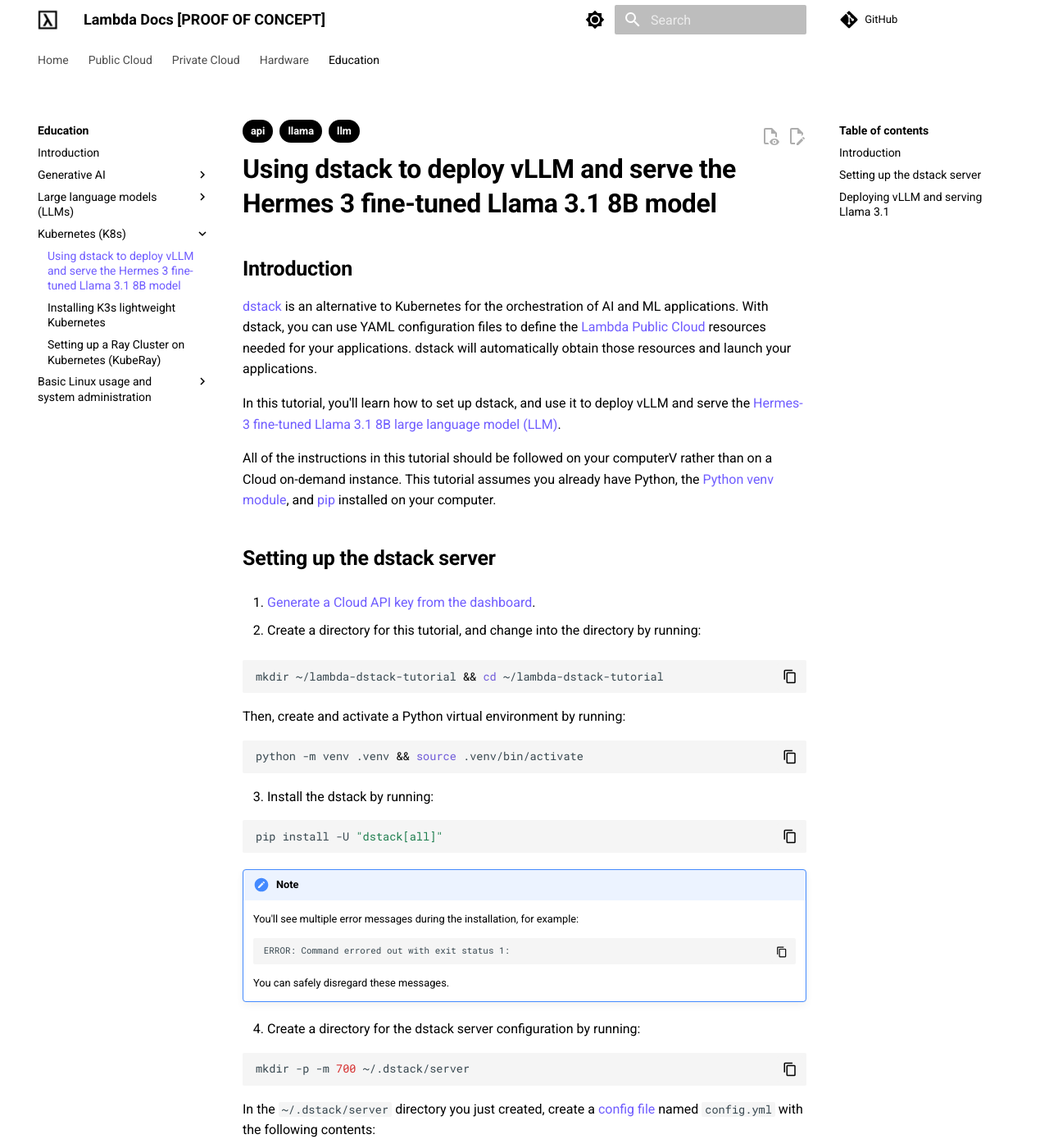
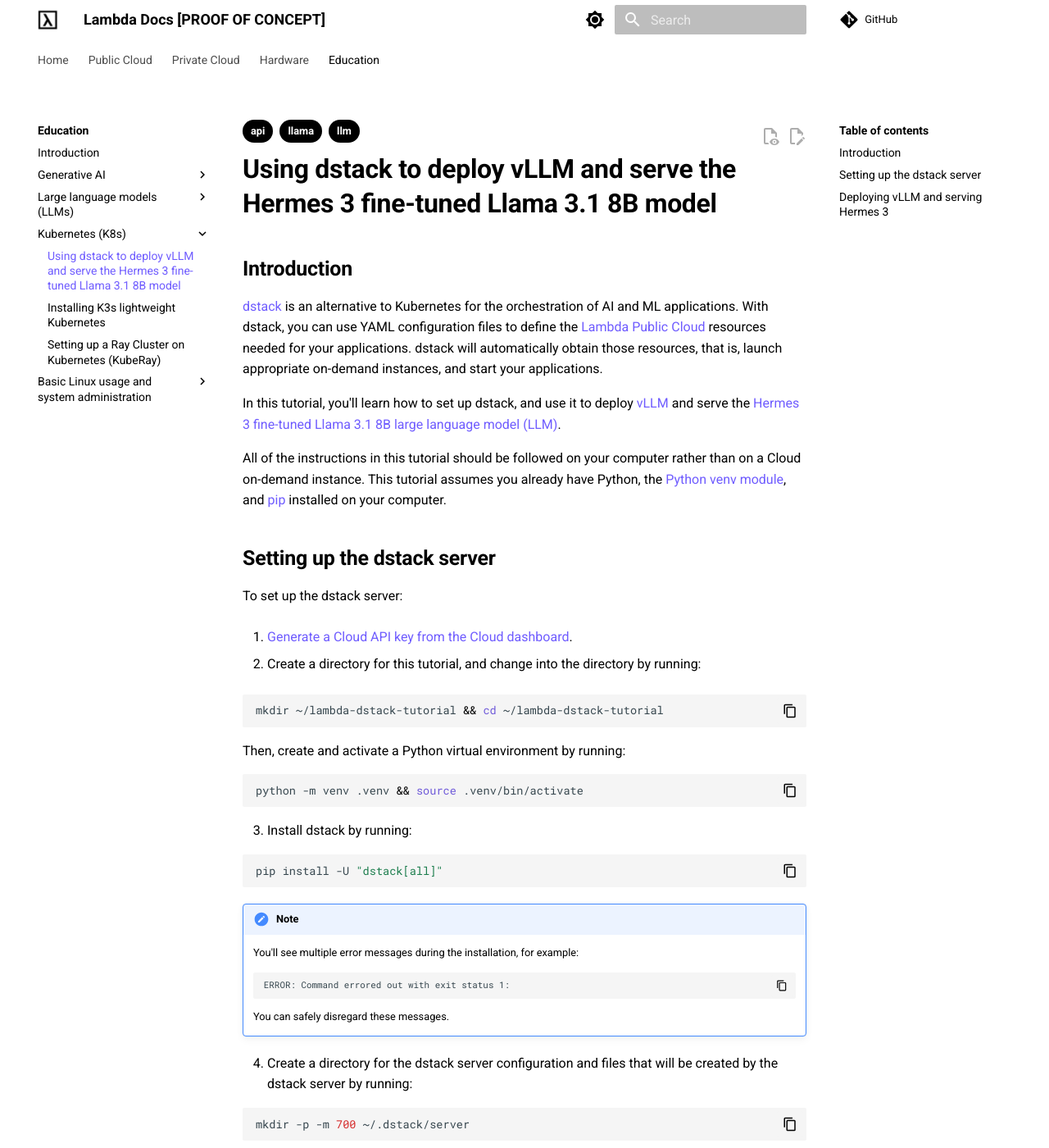
Before and after one commit to cbrownstein-lambda/lambda-docs-mkdocs, an MkDocs documentation site: the page built from docs/education/kubernetes/dstack-vllm-llama-3-1.md, in a window 1280 px wide and 1400 px high. Shown: the whole window at 82% size. Built offline with MkDocs 1.6.1 and Material for MkDocs 9.7.7, drawn with Linux system fonts in a browser that asks for light colours; a script that is not in the unit is left out; comment, search, counter and statistics services are not loaded; some of the changed text lies outside the part shown.

Commit message:
Improve the tutorial

````diff
--- a/docs/education/kubernetes/dstack-vllm-llama-3-1.md
+++ b/docs/education/kubernetes/dstack-vllm-llama-3-1.md
@@ -15,14 +15,14 @@
 orchestration of AI and ML applications. With dstack, you can use YAML
 configuration files to define the [Lambda Public
 Cloud](https://lambdalabs.com/service/gpu-cloud) resources needed for your
-applications. dstack will automatically obtain those resources and launch your
-applications.
+applications. dstack will automatically obtain those resources, that is, launch
+appropriate on-demand instances, and start your applications.
 
-In this tutorial, you'll learn how to set up dstack, and use it to deploy vLLM
-and serve the [Hermes-3 fine-tuned Llama 3.1 8B large language model
-(LLM)](https://nousresearch.com/hermes3/).
+In this tutorial, you'll learn how to set up dstack, and use it to deploy
+[vLLM](https://github.com/vllm-project/vllm) and serve the [Hermes 3 fine-tuned
+Llama 3.1 8B large language model (LLM)](https://nousresearch.com/hermes3/).
 
-All of the instructions in this tutorial should be followed on your computerV
+All of the instructions in this tutorial should be followed on your computer
 rather than on a Cloud on-demand instance. This tutorial assumes you already
 have Python, the [Python venv
 module](https://docs.python.org/3/library/venv.html), and
@@ -30,8 +30,10 @@
 
 ## Setting up the dstack server
 
+To set up the dstack server:
+
 1. [Generate a Cloud API key from the
-   dashboard](https://docs.lambdalabs.com/on-demand-cloud/dashboard#generate-and-delete-api-keys).
+   Cloud dashboard](https://docs.lambdalabs.com/on-demand-cloud/dashboard#generate-and-delete-api-keys).
 
 2. Create a directory for this tutorial, and change into the directory by
    running:
@@ -62,13 +64,14 @@
 
     You can safely disregard these messages.
 
-4. Create a directory for the dstack server configuration by running:
+4. Create a directory for the dstack server configuration and files that will be
+   created by the dstack server by running:
 
    ```bash
    mkdir -p -m 700 ~/.dstack/server
    ```
 
-   In the `~/.dstack/server` directory you just created, create a [config
+   In the `~/.dstack/server` directory you just created, create a [configuration
    file](https://dstack.ai/docs/reference/server/config.yml/) named `config.yml`
    with the following contents:
 
@@ -100,7 +103,9 @@
               INFO     The dstack server 0.18.11 is running at http://127.0.0.1:3000
    ```
 
-## Deploying vLLM and serving Llama 3.1
+## Deploying vLLM and serving Hermes 3
+
+To deploy vLLM and serve the Hermes 3 model:
 
 5. Open another terminal and activate the virtual environment you created
    earlier by running:
@@ -167,23 +172,24 @@
 
    - Launch a new 1x A100 instance
    - Install vLLM and its dependencies
-   - Download the Hermes-3 model
-   - Start vLLM and serve the Hermes-3 model
+   - Download the Hermes 3 model
+   - Start vLLM and serve the Hermes 3 model
 
-!!! note
+   [**You're billed for all of the time the instance is
+   running.**](https://docs.lambdalabs.com/on-demand-cloud/billing#how-are-on-demand-instances-billed)
 
-    **You're billed for all of the time the instance is running.**
+   In the [Cloud dashboard](https://cloud.lambdalabs.com/instances), you can
+   see the 1x A100 instance launching.
 
-    You can see the newly launched 1x A100 instance in the Cloud dashboard.
+   vLLM is running and serving the Hermes 3 model once you see output similar
+   to:
 
-    vLLM is running and serving the Hermes 3 model once you see output similar to:
-
-    ```
-    INFO:     Started server process [57]
-    INFO:     Waiting for application startup.
-    INFO:     Application startup complete.
-    INFO:     Uvicorn running on http://127.0.0.1:8000 (Press CTRL+C to quit)
-    ```
+   ```
+   INFO:     Started server process [57]
+   INFO:     Waiting for application startup.
+   INFO:     Application startup complete.
+   INFO:     Uvicorn running on http://127.0.0.1:8000 (Press CTRL+C to quit)
+   ```
 
 8. In another terminal, test that vLLM is serving the Hermes 3 model by running:
 
@@ -232,15 +238,17 @@
    before detaching. Press ++y++ then ++enter++. You'll see `Stopped` once the
    run is stopped.
 
-   After 5 minutes, the instance will terminate. You can delete the instance
-   immediately by running:
+   After 5 minutes, the instance will terminate. Alternatively, you can delete
+   the instance immediately by running:
 
-   `dstack fleet delete task-vllm-hermes-3`
+   ```bash
+   dstack fleet delete task-vllm-hermes-3
+   ```
 
-   You'll be asked for confirmation that you want to delete the fleet (the
-   instance). Press ++y++ then press ++enter++.
+   You'll be asked for confirmation that you want to delete the fleet, that is,
+   the instance launched for this tutorial. Press ++y++ then press ++enter++.
 
-   You can confirm the instance was terminated from the Cloud dashboard.
+   Using the Cloud dashboard, you can confirm that the instance was terminated.
 
 10. To shut down the dstack server, press ++ctrl++ + ++c++ in the terminal
     running the server.
````
Also changed, not shown: other parts of docs/education/kubernetes/dstack-vllm-llama-3-1.md (+3 -3 lines).
